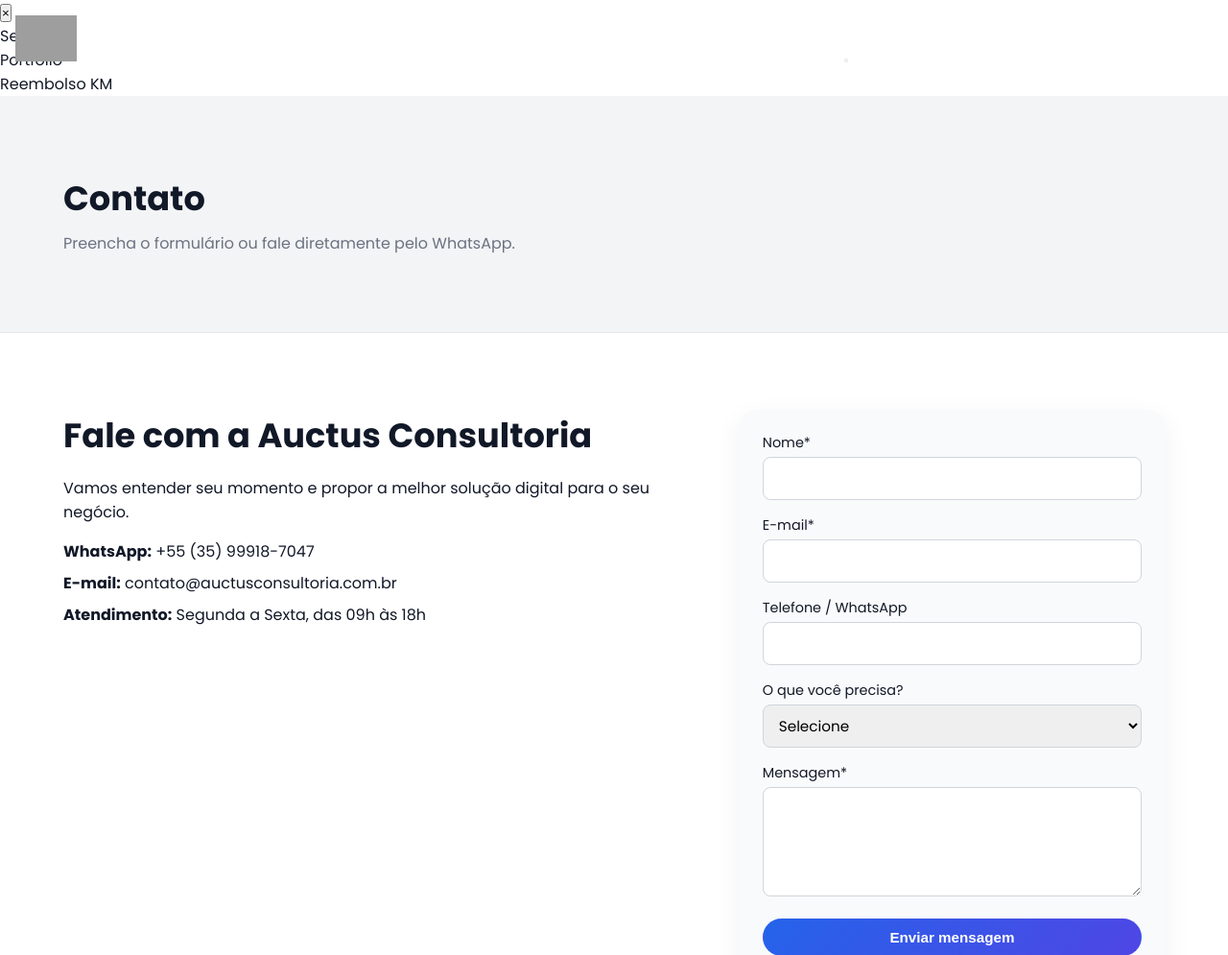
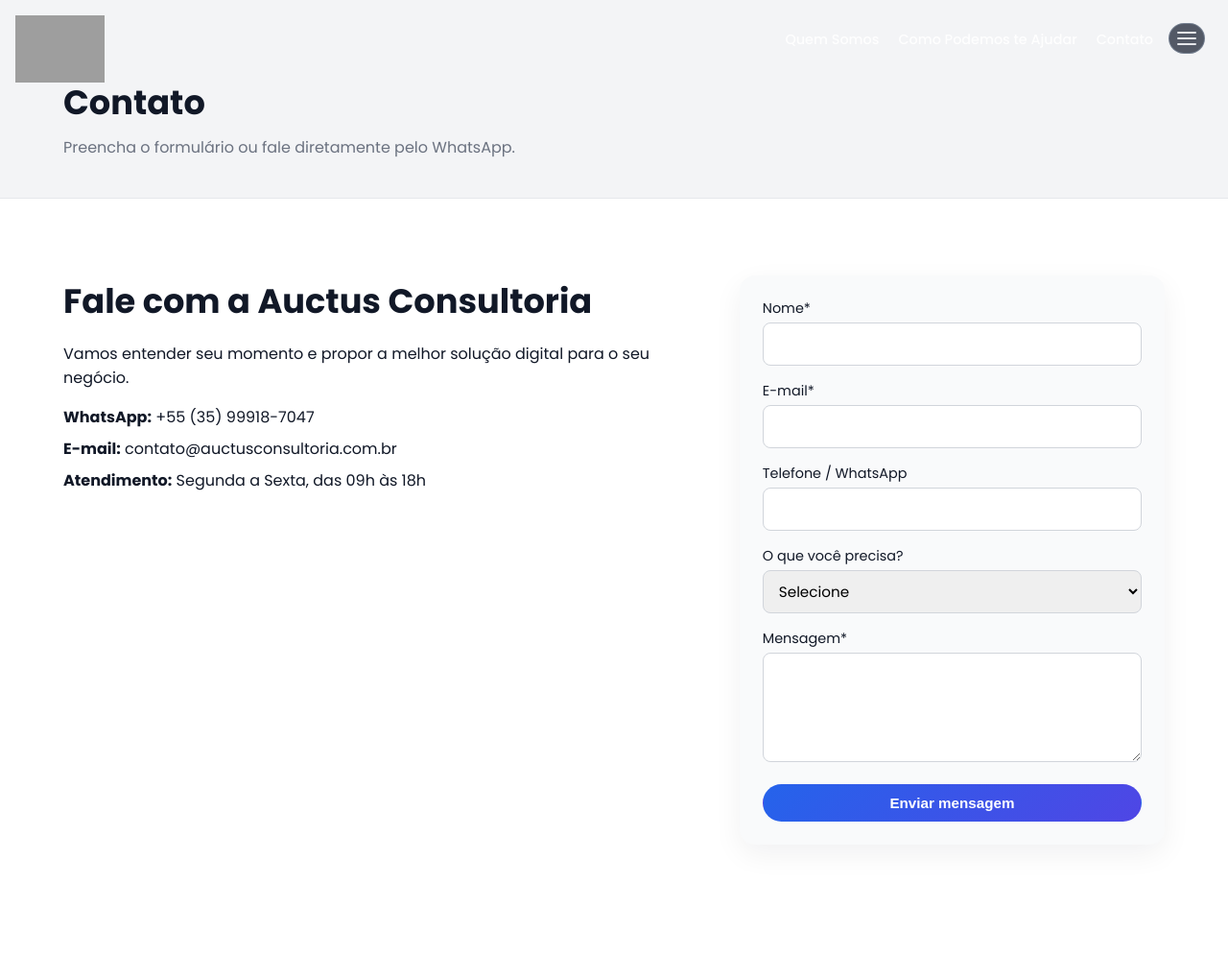
Before and after one commit to Jefferson23br/auctus, a PHP site: template templates/contato.php in a window 1280 px wide. Shown: the top 995 px of the page at 96% size. Run offline with PHP 8.4, Linux system fonts and the light colour scheme; the template is opened without the code that fills it, so the values that code supplies are empty; grey boxes are pictures that could not be loaded.

Commit message:
Update style.css

```diff
--- a/assets/css/style.css
+++ b/assets/css/style.css
@@ -58,7 +58,7 @@ a {
 }
 
 .fixed-logo img {
-    height: 48px;   /* ajuste se quiser maior/menor */
+    height: 70px;
     width: auto;
 }
 
@@ -66,27 +66,115 @@ a {
 
 .top-text-menu {
     position: fixed;
-    top: 20px;
+    top: 24px;
     right: 24px;
     z-index: 1000;
+    display: flex;
+    align-items: center;
+    gap: 16px;
 }
 
-.top-text-menu ul {
+.top-text-menu .top-menu-main {
     display: flex;
-    gap: 16px;
+    gap: 20px;
     list-style: none;
 }
 
-.top-text-menu a {
+.top-text-menu .top-menu-main a {
     font-size: 0.9rem;
     font-weight: 500;
-    color: rgba(255, 255, 255, 0.9); /* na home, em cima do vídeo escuro */
+    color: rgba(255, 255, 255, 0.9);
     text-decoration: none;
     transition: color 0.2s ease;
 }
 
-.top-text-menu a:hover {
+.top-text-menu .top-menu-main a:hover {
     color: #ffffff;
+}
+
+/* Ícone hambúrguer */
+
+.hamburger-icon {
+    display: inline-flex;
+    flex-direction: column;
+    gap: 4px;
+    cursor: pointer;
+    background: rgba(15, 23, 42, 0.7);
+    border-radius: 999px;
+    padding: 8px;
+    border: 1px solid rgba(148, 163, 184, 0.5);
+}
+
+.hamburger-icon span {
+    width: 20px;
+    height: 2px;
+    background-color: #e5e7eb;
+    border-radius: 999px;
+}
+
+/* Menu lateral (side-menu) */
+
+.side-menu {
+    position: fixed;
+    top: 0;
+    right: -320px;
+    width: 260px;
+    height: 100vh;
+    background-color: #020617;
+    z-index: 1100;
+    transition: right 0.3s ease;
+    padding: 60px 24px 24px 24px;
+    display: flex;
+    flex-direction: column;
+}
+
+.side-menu.open {
+    right: 0;
+}
+
+.side-menu ul {
+    list-style: none;
+    margin-top: 20px;
+}
+
+.side-menu ul li {
+    margin-bottom: 16px;
+}
+
+.side-menu ul li a {
+    color: #e5e7eb;
+    text-transform: uppercase;
+    font-size: 0.85rem;
+    letter-spacing: 0.12em;
+}
+
+.side-menu ul li a:hover {
+    color: #ffffff;
+}
+
+/* Botão fechar do side-menu */
+
+.side-menu-close {
+    position: absolute;
+    top: 16px;
+    right: 20px;
+    background: transparent;
+    border: none;
+    color: #e5e7eb;
+    font-size: 1.8rem;
+    cursor: pointer;
+}
+
+.logo-menu {
+    text-align: center;
+    margin-top: auto;
+    padding-top: 24px;
+}
+
+.logo-menu img {
+    max-width: 120px;
+    opacity: 0.9;
+    margin: 0 auto;
 }
 
 /* Botões */
@@ -211,6 +299,7 @@ a {
 .page-hero {
     background: #f3f4f6;
     border-bottom: 1px solid #e5e7eb;
+    padding: 80px 0 40px 0;
 }
 
 .page-hero h1 {
```
Also changed, not shown: other parts of assets/css/style.css (+18 -26 lines).
